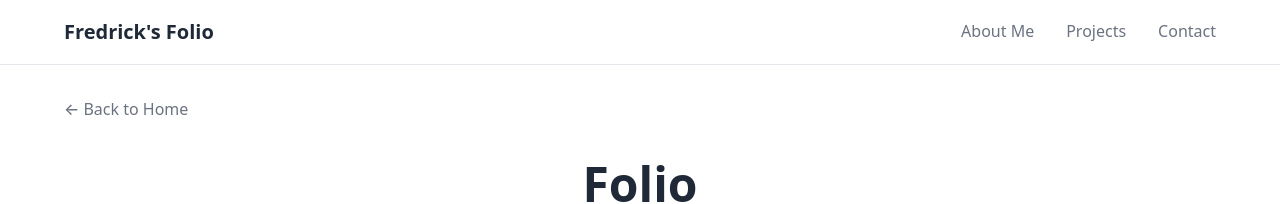
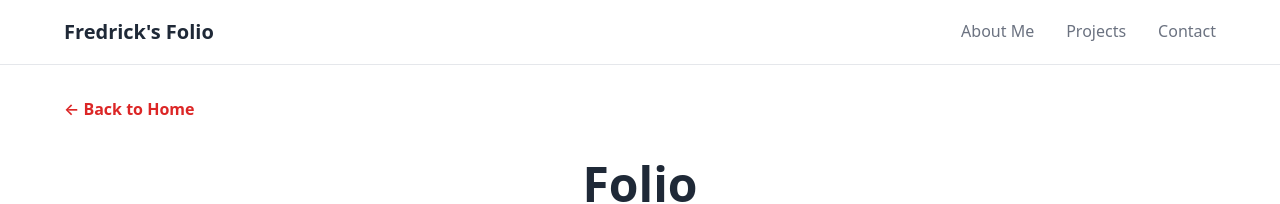
Before and after one commit to TobeOf17/portfolio-project, a React (Vite) app: page /project/folio in a window 1280 px wide. Shown: the top 204 px of the page. Built offline with nearby package versions, Linux system fonts and the light colour scheme.

Commit message:
Colour changes + use changes

```diff
--- a/src/index.css
+++ b/src/index.css
@@ -359,14 +359,14 @@ a:hover { color: var(--color-brand-hover); }
 .back-link {
   display: inline-flex;
   align-items: center;
-  color: var(--color-text-secondary);
-  font-weight: 500;
+  color: var(--color-brand);
+  font-weight: 600;
   margin-bottom: 2rem;
   transition: color var(--transition-fast);
 }
 
 .back-link:hover {
-  color: var(--color-brand);
+  color: var(--color-brand-hover);
 }
 
 .project-header {
--- a/src/pages/ProjectDetail.jsx
+++ b/src/pages/ProjectDetail.jsx
@@ -1,4 +1,5 @@
 import { Link } from 'react-router-dom';
+import { useEffect } from 'react';
 import ProjectOverview from '../components/ProjectOverview';
 import ProjectProblem from '../components/ProjectProblem';
 import ProjectFeatures from '../components/ProjectFeatures';
@@ -7,6 +8,10 @@ import ProjectLearnings from '../components/ProjectLearnings';
 import Footer from '../components/Footer';
 
 function ProjectDetail() {
+  useEffect(() => {
+    window.scrollTo(0, 0);
+  }, []);
+
   return (
     <main className="project-detail">
       <div className="container">
@@ -30,7 +35,7 @@ function ProjectDetail() {
         <ProjectLearnings />
 
         <div className="project-footer">
-          <a href="https://github.com/TobeOf17/folio" target="_blank" rel="noopener noreferrer" className="btn">
+          <a href="https://github.com/yourusername/folio" target="_blank" rel="noopener noreferrer" className="btn">
             View on GitHub →
           </a>
         </div>
```
